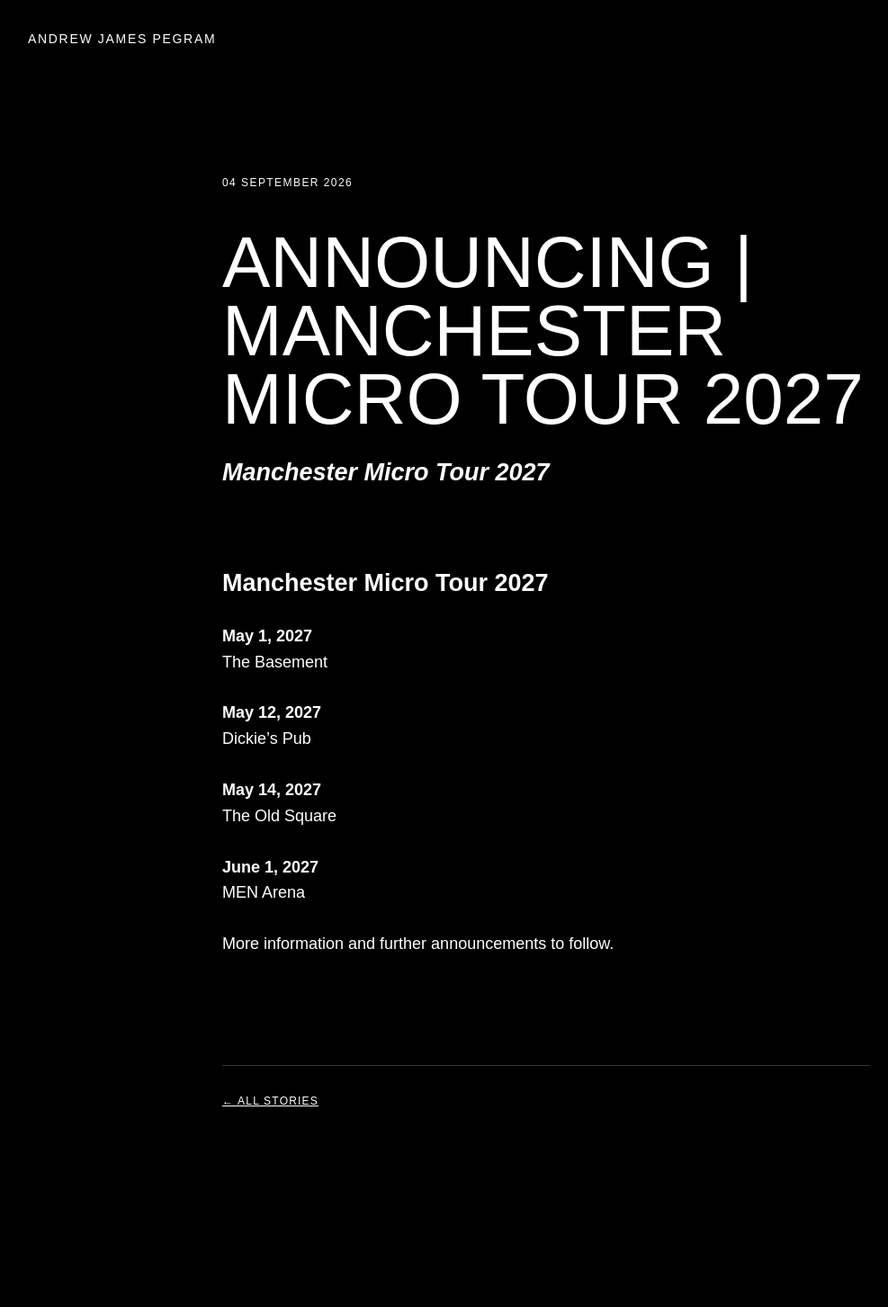
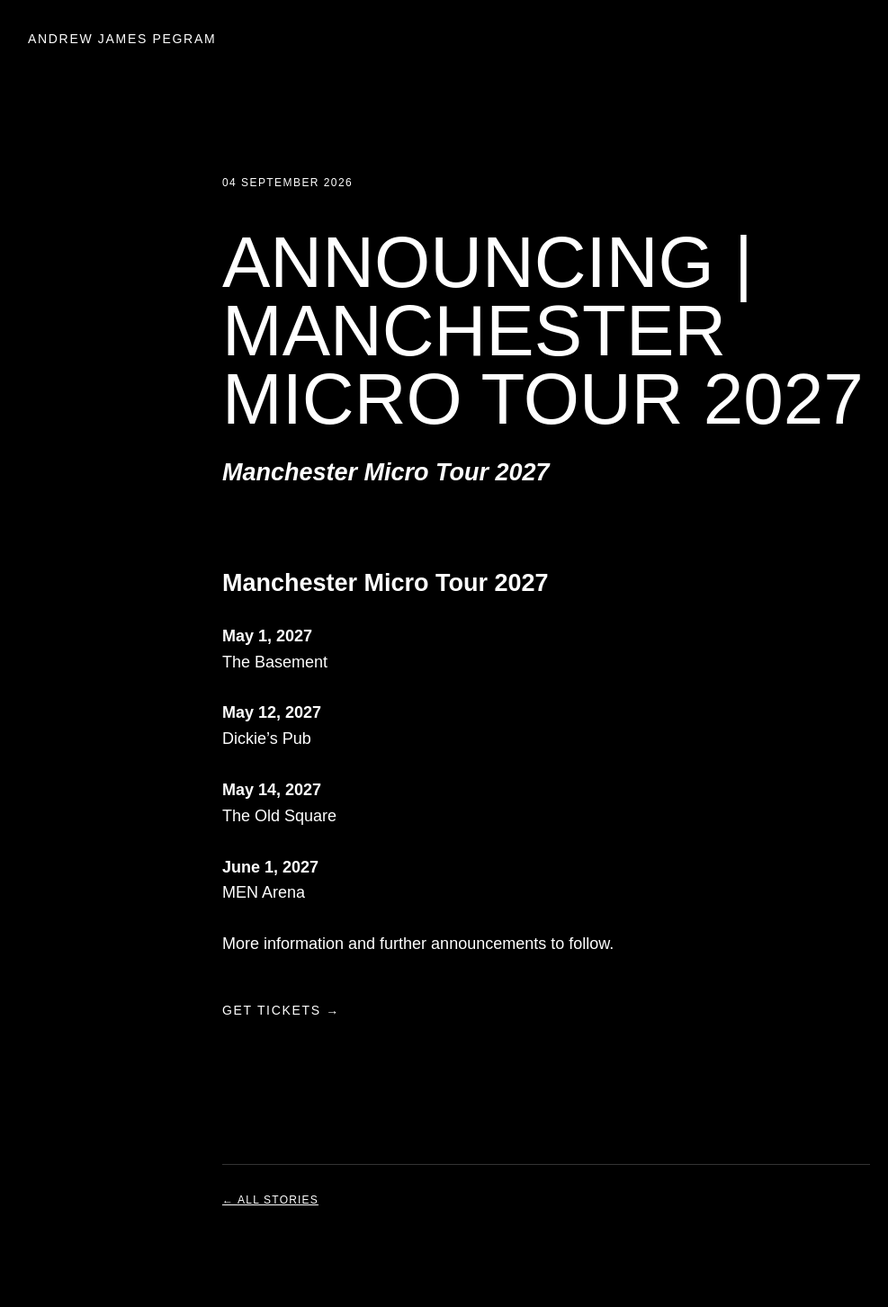
Before and after one commit to Drew-leotard/andrew-james-pegram-archive, a Jekyll site: the page built from _tour_dates/2026-09-04-manchester-micro-tour-2027.md, in a window 1280 px wide. Shown: the whole page at 90% size, without its empty margins (33-1020 px from the left). Built offline with Jekyll 4.4.1, drawn with Linux system fonts in a browser that asks for light colours; before the commit the page ends 1342 px from its top, so only the background shows below that.

Commit message:
Update story.html
add ticket URL

```diff
--- a/_layouts/story.html
+++ b/_layouts/story.html
@@ -68,6 +68,21 @@
       margin: 0 0 28px;
     }
 
+    .ticket-link {
+      display: inline-block;
+      margin-top: 20px;
+      margin-bottom: 40px;
+      font-size: 14px;
+      letter-spacing: 0.12em;
+      text-transform: uppercase;
+      color: #fff;
+      text-decoration: none;
+    }
+
+    .ticket-link:hover {
+      opacity: 0.55;
+    }
+
     footer {
       margin-top: 120px;
       padding-top: 30px;
@@ -107,6 +122,16 @@
     {{ content }}
   </article>
 
+  {% if page.ticket_url %}
+  <a
+    class="ticket-link"
+    href="{{ page.ticket_url }}"
+    target="_blank"
+    rel="noopener">
+    Get Tickets →
+  </a>
+  {% endif %}
+
   <footer>
     <a href="{{ '/news/' | relative_url }}">← All stories</a>
   </footer>
```
